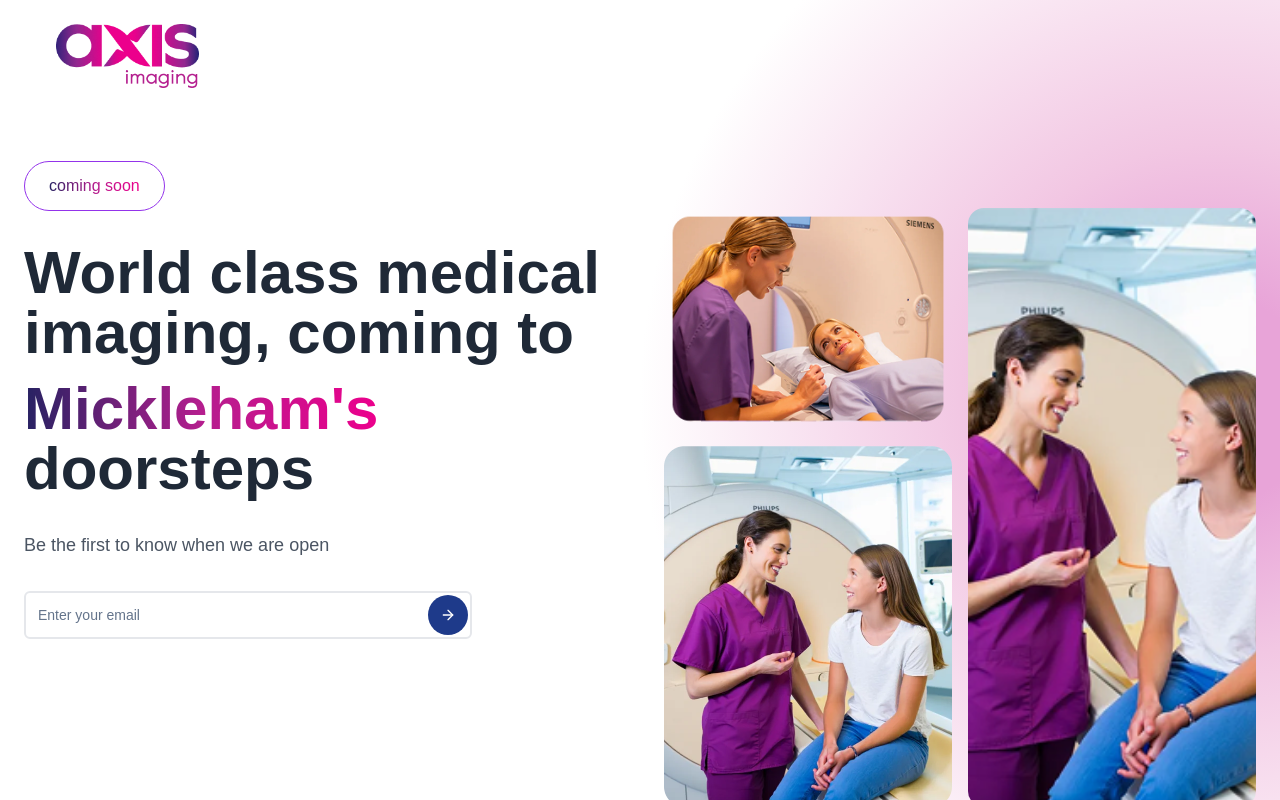
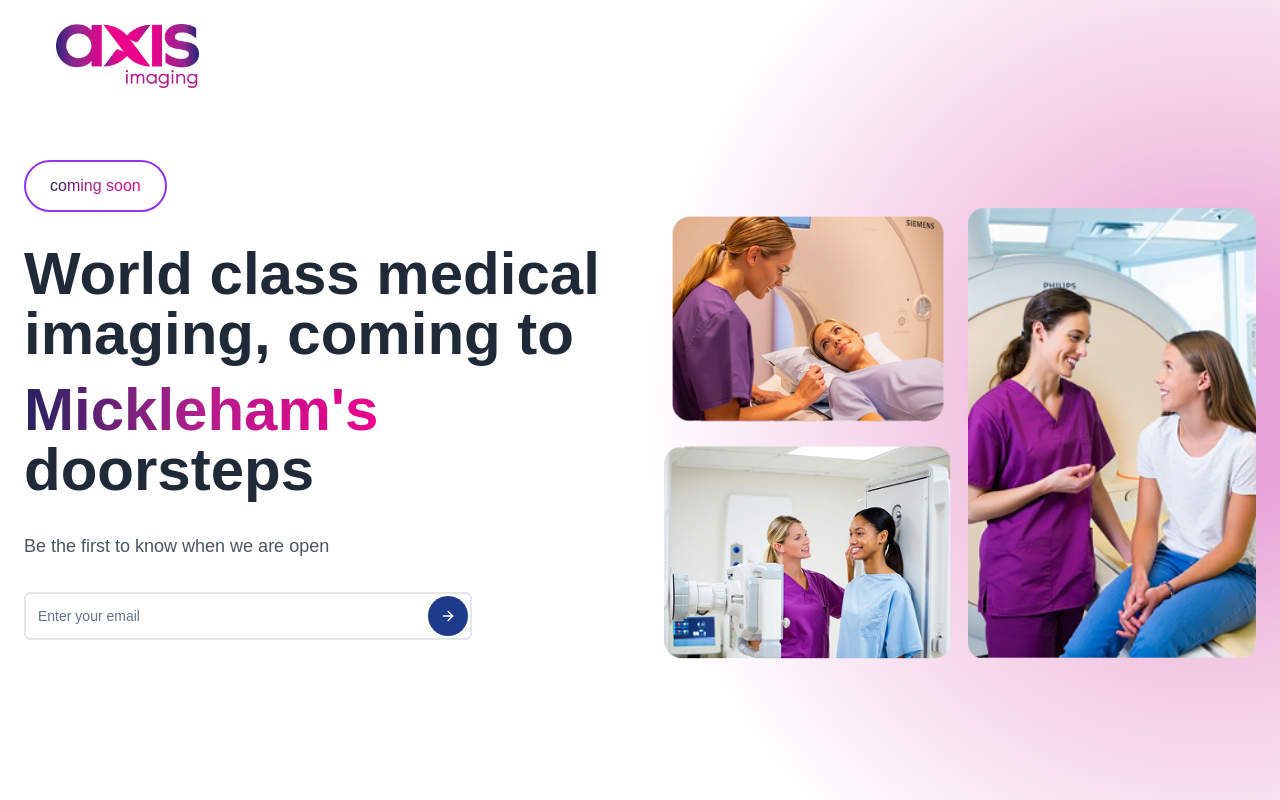
Before and after one commit to hasanaxis/stellar-web-launchpad-site, a React (Vite) app: page / in a window 1280 px wide. Built offline with nearby package versions, Linux system fonts and the light colour scheme; a web font is replaced by a local one.

Commit message:
Reverted to commit 3db15cfbdc63947f0006ff0257d4709e919a3c07

```diff
--- a/src/components/HeroSection.tsx
+++ b/src/components/HeroSection.tsx
@@ -14,7 +14,7 @@ const HeroSection = () => {
           {/* Left content */}
           <div className="space-y-8 animate-fade-in">
             {/* Coming soon badge */}
-            <div className="inline-flex items-center px-6 py-3 rounded-full bg-white/80 backdrop-blur-sm border border-purple-600">
+            <div className="inline-flex items-center px-6 py-3 rounded-full border-2 border-purple-600 bg-white/80 backdrop-blur-sm">
               <span className="bg-gradient-to-r from-[#262262] via-[#B41E8E] to-[#EC008C] bg-clip-text text-transparent font-medium">coming soon</span>
             </div>
 
@@ -66,7 +66,7 @@ const HeroSection = () => {
                 <div className="animate-fade-in flex-1" style={{
                 animationDelay: '0.6s'
               }}>
-                  <img alt="Medical imaging equipment" className="w-full h-full object-cover rounded-2xl" src="/lovable-uploads/6e42ece3-cead-4832-a55d-1d894e5539d3.png" />
+                  <img alt="Medical imaging equipment" className="w-full h-full object-cover rounded-2xl" src="/lovable-uploads/b5af629a-926f-43a9-840f-49922cce91c4.png" />
                 </div>
               </div>
 
```
Also changed, not shown: public/lovable-uploads/6e42ece3-cead-4832-a55d-1d894e5539d3.png (deleted).
